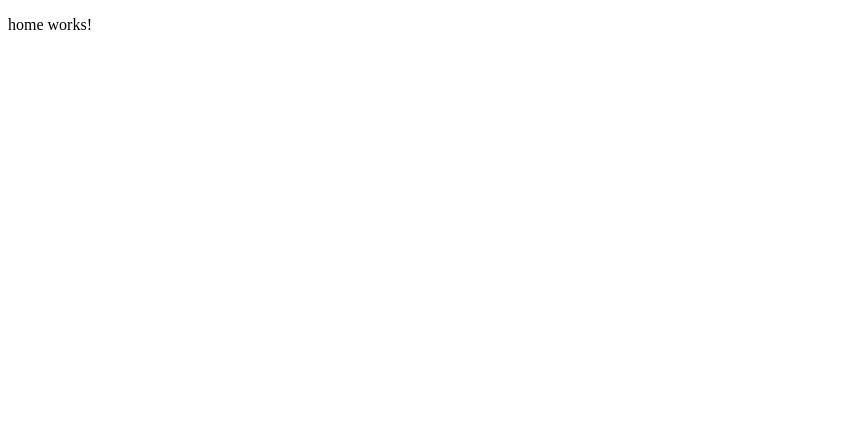
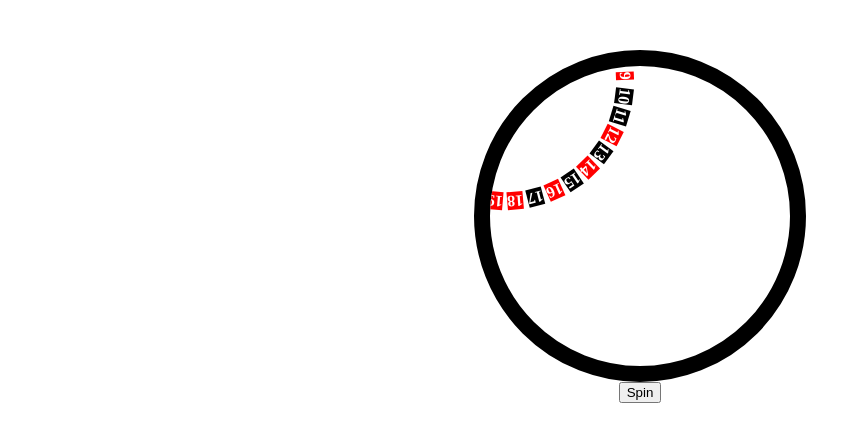
Before and after one commit to EtienneGG27/FrontCasinoProjet, an Angular app: page /game/1 in a window 1280 px wide. Before the commit this address led to /homePage. Shown: the top 442 px of the page, without its empty margins (0-861 px from the left). Built offline with nearby package versions, Linux system fonts and the light colour scheme.

Commit message:
Ajout redirection vers jeu roulette

```diff
--- a/src/app/app-routing.module.ts
+++ b/src/app/app-routing.module.ts
@@ -2,10 +2,12 @@ import {RouterModule, Routes} from '@angular/router';
 import {ConnexionComponent} from './templates/connexion/connexion.component';
 import {HomeComponent} from './templates/home/home.component';
 import {NgModule} from '@angular/core';
+import {RouletteComponent} from './templates/roulette/roulette.component';
 
 const routes: Routes = [
   { path: 'connexionPage', component: ConnexionComponent},
   { path: 'homePage', component: HomeComponent },
+  { path: 'game/:nom', component: RouletteComponent },
   { path: '', redirectTo: '/connexionPage', pathMatch: 'full' }, // Redirection vers connexion par défaut
   { path: '**', redirectTo: '/homePage' } // Redirection en cas de page non trouvée
 ];
--- /dev/null
+++ b/src/app/templates/Model/game.model.ts
@@ -0,0 +1,5 @@
+export interface GameModel {
+  nom: string;
+  description: string;
+  image: string;
+}
--- a/src/app/templates/connexion/connexion.component.ts
+++ b/src/app/templates/connexion/connexion.component.ts
@@ -37,6 +37,7 @@ export class ConnexionComponent implements OnInit {
     onSubmit(): void {
       if (this.username === 'admin' && this.password === 'admin') {
         this.isConnected = true
+        this.router.navigate(['/homePage']);
       }
       else {
         this.isConnected = false;
@@ -46,7 +47,6 @@ export class ConnexionComponent implements OnInit {
 
     onLogout(): void {
       this.isConnected = false;
-      this.router.navigate(['/homePage']);
     }
 
     onRegister(): void {
--- a/src/app/templates/home/home.component.css
+++ b/src/app/templates/home/home.component.css
@@ -0,0 +1,85 @@
+.gamesChoice {
+  position: relative;
+  font-family: Arial, sans-serif;
+  padding: 20px;
+  background-color: #f8f8f8;
+  border-radius: 10px;
+  box-shadow: 0 4px 8px rgba(0, 0, 0, 0.1);
+  max-width: 1200px; /* Assure une largeur adaptée */
+  margin: 0 auto;
+}
+
+.gamesChoice h2 {
+  font-size: 2em;
+  color: #333;
+  margin-bottom: 20px;
+  text-align: center;
+}
+
+.gamesBlock {
+  display: flex;
+  flex-direction: row; /* Force les éléments à s'aligner en ligne */
+  justify-content: space-between; /* Espacement entre les jeux */
+  gap: 20px; /* Espace entre chaque bloc */
+  flex-wrap: wrap; /* Permet d'enrouler si l'espace est trop petit */
+}
+
+.gameBlock {
+  background-color: #fff;
+  padding: 15px;
+  border-radius: 10px;
+  box-shadow: 0 2px 6px rgba(0, 0, 0, 0.1);
+  text-align: center;
+  width: 30%; /* Chaque jeu prendra 30% de la largeur du conteneur */
+}
+
+.gameBlock h3 {
+  font-size: 1.5em;
+  color: #333;
+  margin-bottom: 10px;
+}
+
+.gameBlock p {
+  font-size: 1em;
+  color: #666;
+  margin-bottom: 10px;
+}
+
+.gameBlock img {
+  display: block;
+  margin: 0 auto 15px;
+  border-radius: 10px;
+}
+
+.gameBlock button {
+  background-color: #007bff;
+  color: white;
+  padding: 10px 20px;
+  border: none;
+  border-radius: 5px;
+  cursor: pointer;
+  transition: background-color 0.3s ease;
+}
+
+.gameBlock button:hover {
+  background-color: #0056b3;
+}
+
+/* Profil en haut à droite */
+.profile-info {
+  position: absolute;
+  top: 20px;
+  right: 20px;
+  text-align: right;
+}
+
+.profile-info h4 {
+  font-size: 1.2em;
+  color: #333;
+  margin: 5px 0;
+}
+
+.gamesChoice p {
+  color: #ff0000;
+  font-size: 1.1em;
+}
--- a/src/app/templates/home/home.component.html
+++ b/src/app/templates/home/home.component.html
@@ -1 +1,20 @@
-<p>home works!</p>
+<div class="gamesChoice">
+  <div class="profile-info">
+    <h4>Tokens : {{player.token}}</h4>
+    <h4>Mon profil : {{player.name}}</h4>
+  </div>
+
+  <h2>Choisissez un jeu</h2>
+  <div class="gamesBlock" *ngFor="let game of games">
+    <div class="gameBlock">
+      <h3>{{game.nom}}</h3>
+      <p>{{game.description}}</p>
+      <img src="{{game.image}}" alt="image{{game.nom}}" style="width: 200px; height: 200px;">
+      <button (click)="onGameChoice(game)">Jouer</button>
+    </div>
+  </div>
+
+  <div *ngIf="games.length === 0">
+    <p>Aucun jeu disponible</p>
+  </div>
+</div>
--- a/src/app/templates/home/home.component.ts
+++ b/src/app/templates/home/home.component.ts
@@ -1,14 +1,39 @@
-import { Component } from '@angular/core';
+import {Component, OnInit} from '@angular/core';
 import {Router} from '@angular/router';
+import {GameModel} from '../Model/game.model';
+import {NgForOf, NgIf} from '@angular/common';
+import {PlayerModel} from '../Model/player.model';
+import {NONE_TYPE} from '@angular/compiler';
 
 @Component({
   selector: 'app-home',
   standalone: true,
-  imports: [],
+  imports: [
+    NgForOf,
+    NgIf
+  ],
   templateUrl: './home.component.html',
   styleUrl: './home.component.css'
 })
-export class HomeComponent {
+
+export class HomeComponent implements OnInit {
+
+  games: GameModel[] = []
+  player: PlayerModel = {name : "John", token : 1000, email : "ean@@gmail.com", id : 1, password : "1234"}
+
+  blackJack: GameModel = { nom: "BlackJack", description: "Description BlackJack", image: "https://play-lh.googleusercontent.com/009hpXoLRxULWBEF8VsHnNTjFrOQVFKfkQfIxZcDGWtVSZEU5mKtSJyy3Zv3pxVcZQ" };
+  roulette : GameModel = { nom: "Roulette", description: "Description roulette", image:"https://as2.ftcdn.net/v2/jpg/01/58/48/65/1000_F_158486556_3f1vUzdTXKRfDcAUTnItuYeQZSul0Pjt.jpg"};
 
   constructor(private router: Router) {}
+
+  ngOnInit() {
+    this.games = [
+      this.blackJack,
+      this.roulette
+    ]
+  }
+
+  onGameChoice(game : GameModel) {
+    this.router.navigate(['/game', game.nom]);
+  }
 }
--- /dev/null
+++ b/src/app/templates/roulette/roulette.component.css
@@ -0,0 +1,45 @@
+.roulette-container {
+  display: flex;
+  flex-direction: column;
+  align-items: center;
+  justify-content: center;
+  margin: 50px;
+}
+
+.roulette {
+  width: 300px; /* Augmentez la taille de la roulette */
+  height: 300px;
+  border: 16px solid #000;
+  border-radius: 50%;
+  position: relative;
+  overflow: hidden;
+  transition: transform 4s cubic-bezier(0.33, 1, 0.68, 1);
+}
+
+.spin {
+  transform: rotate(360deg);
+}
+
+.number {
+  position: absolute;
+  width: 30px; /* Ajustez la taille des numéros */
+  height: 30px;
+  display: flex;
+  align-items: center;
+  justify-content: center;
+  border-radius: 50%;
+  font-weight: bold;
+  color: white; /* Couleur du texte */
+}
+
+.red {
+  background-color: red;
+}
+
+.black {
+  background-color: black;
+}
+
+.green {
+  background-color: green;
+}
--- /dev/null
+++ b/src/app/templates/roulette/roulette.component.html
@@ -0,0 +1,8 @@
+<div class="roulette-container">
+  <div class="roulette" [ngClass]="{'spin': isSpinning}">
+    <div class="number" *ngFor="let number of numbers" [ngStyle]="{'transform': getRotation(number)}">
+      <div [ngClass]="{'red': isRed(number), 'black': !isRed(number), 'green': number === 0}">{{ number }}</div>
+    </div>
+  </div>
+  <button (click)="spin()">Spin</button>
+</div>
--- /dev/null
+++ b/src/app/templates/roulette/roulette.component.ts
@@ -0,0 +1,37 @@
+import { Component } from '@angular/core';
+import {NgClass, NgForOf, NgStyle} from '@angular/common';
+
+@Component({
+  selector: 'app-roulette',
+  standalone: true,
+  imports: [
+    NgClass,
+    NgStyle,
+    NgForOf
+  ],
+  templateUrl: './roulette.component.html',
+  styleUrl: './roulette.component.css'
+})
+
+
+export class RouletteComponent {
+
+  numbers: number[] = [...Array(37).keys()];
+  isSpinning: boolean = false;
+
+  isRed(number: number): boolean {
+    return [1, 3, 5, 7, 9, 12, 14, 16, 18, 19, 21, 23, 25, 27, 30, 32, 34, 36].includes(number);
+  }
+
+  getRotation(number: number): string {
+    const angle = (number * 360) / 37; // Calculer l'angle pour chaque numéro
+    return `rotate(${angle}deg) translateY(-120px)`; // Ajustez translateY pour positionner les numéros
+  }
+
+  spin() {
+    this.isSpinning = true;
+    setTimeout(() => {
+      this.isSpinning = false;
+    }, 4000); // Durée de la rotation
+  }
+}
```
Also changed, not shown: src/app/templates/Model/player.model.ts (added, +7 -0 lines).
